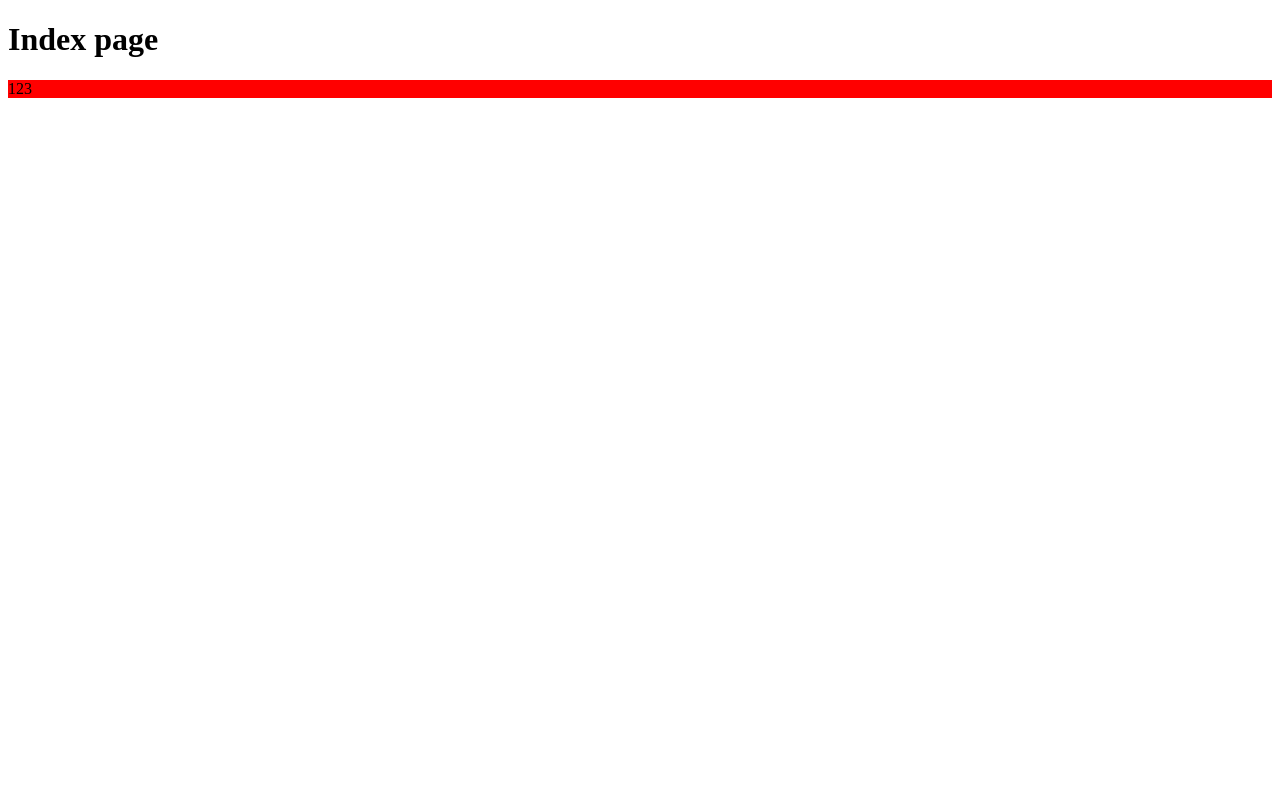
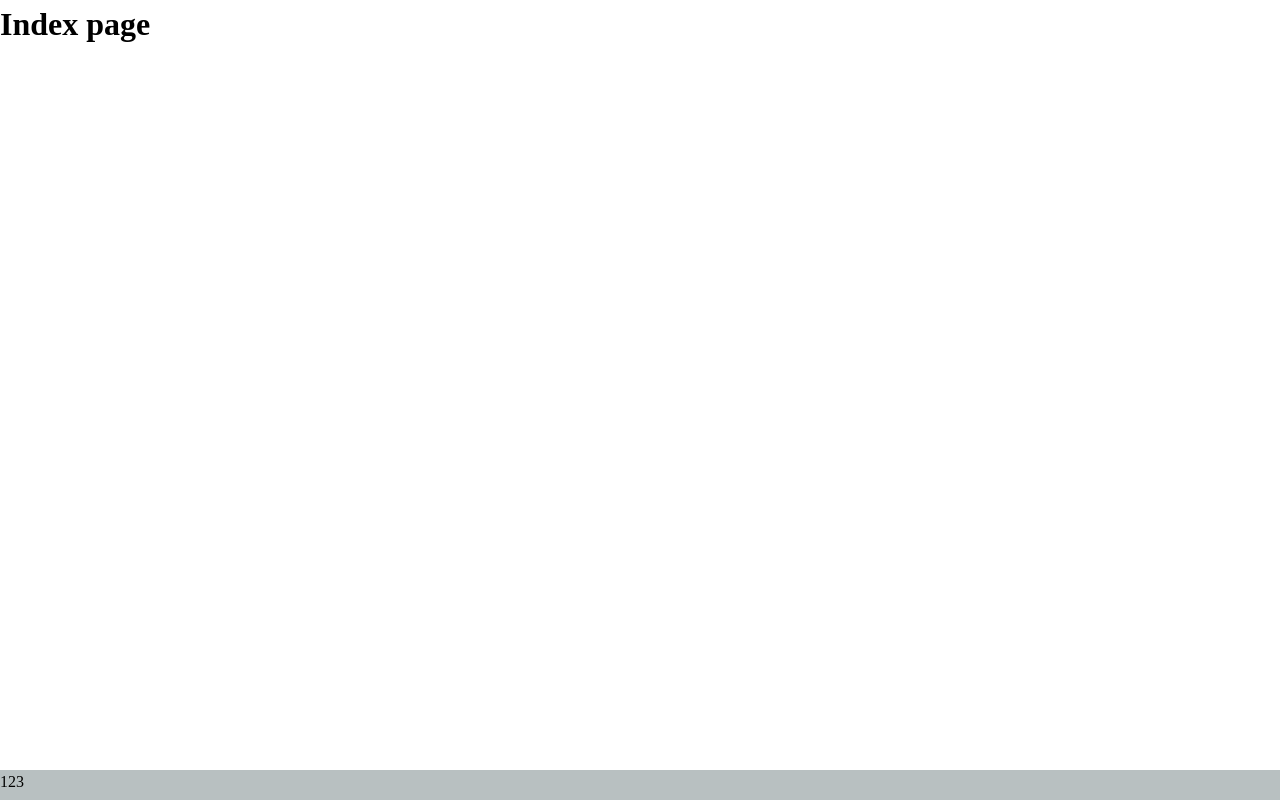
Before and after one commit to ivansheshin/desktop-window, a Nuxt app: page / in a window 1280 px wide. Built offline with nearby package versions, Linux system fonts and the light colour scheme.

Commit message:
add main layut

```diff
--- /dev/null
+++ b/app/assets/css/base.css
@@ -0,0 +1,114 @@
+*,
+*::before,
+*::after {
+  box-sizing: border-box;
+}
+
+html {
+  -webkit-text-size-adjust: 100%;
+  text-size-adjust: 100%;
+}
+
+html:focus-within {
+  scroll-behavior: smooth;
+}
+
+html,
+body,
+#__nuxt {
+  height: 100%;
+  margin: 0;
+}
+
+body {
+  line-height: 1.5;
+  -webkit-font-smoothing: antialiased;
+  -moz-osx-font-smoothing: grayscale;
+
+  overflow: hidden;
+}
+
+img,
+picture,
+video,
+canvas,
+svg {
+  display: block;
+  max-width: 100%;
+}
+
+input,
+button,
+textarea,
+select {
+  font: inherit;
+  color: inherit;
+}
+
+button {
+  background: none;
+  border: 0;
+  padding: 0;
+  cursor: pointer;
+}
+
+a {
+  color: inherit;
+  text-decoration: none;
+}
+
+a:hover {
+  text-decoration: underline;
+}
+
+h1,
+h2,
+h3,
+h4,
+h5,
+h6,
+p {
+  margin: 0;
+  overflow-wrap: break-word;
+}
+
+ul,
+ol {
+  margin: 0;
+  padding: 0;
+  list-style: none;
+}
+
+fieldset {
+  margin: 0;
+  padding: 0;
+  border: 0;
+  min-width: 0;
+}
+
+legend {
+  padding: 0;
+}
+
+table {
+  border-collapse: collapse;
+  border-spacing: 0;
+}
+
+.default-layout {
+  display: grid;
+  grid-template-rows: 1fr 30px;
+
+  height: 100vh;
+  height: 100dvh;
+  overflow: hidden;
+}
+
+.default-layout > .page {
+  min-height: 0;
+  overflow: hidden;
+}
+
+.default-layout > .footer {
+  height: 30px;
+}
--- a/app/components/AppFooter.vue
+++ b/app/components/AppFooter.vue
@@ -6,6 +6,6 @@
 
 <style scoped>
 .app-header {
-  background-color: red;
+  background-color: #B8C0C1;
 }
 </style>
--- a/app/layouts/default.vue
+++ b/app/layouts/default.vue
@@ -2,8 +2,10 @@
   import AppFooter from "@/components/AppFooter.vue";
 </script>
 <template>
-  <div>
-    <slot />
-    <AppFooter />
+  <div class="default-layout">
+    <main class="page">
+      <slot />
+    </main>
+    <AppFooter class="footer" />
   </div>
 </template>
--- a/app/pages/index.vue
+++ b/app/pages/index.vue
@@ -1,3 +1,5 @@
 <template>
-  <h1>Index page</h1>
+  <div>
+    <h1>Index page</h1>
+  </div>
 </template>
--- a/nuxt.config.ts
+++ b/nuxt.config.ts
@@ -11,6 +11,7 @@ export default defineNuxtConfig({
     '/login/**': { appLayout: 'login' },
   },
 
+  css: ['@/assets/css/base.css'],
   modules: [
     '@nuxt/a11y',
     '@nuxt/eslint',
```
